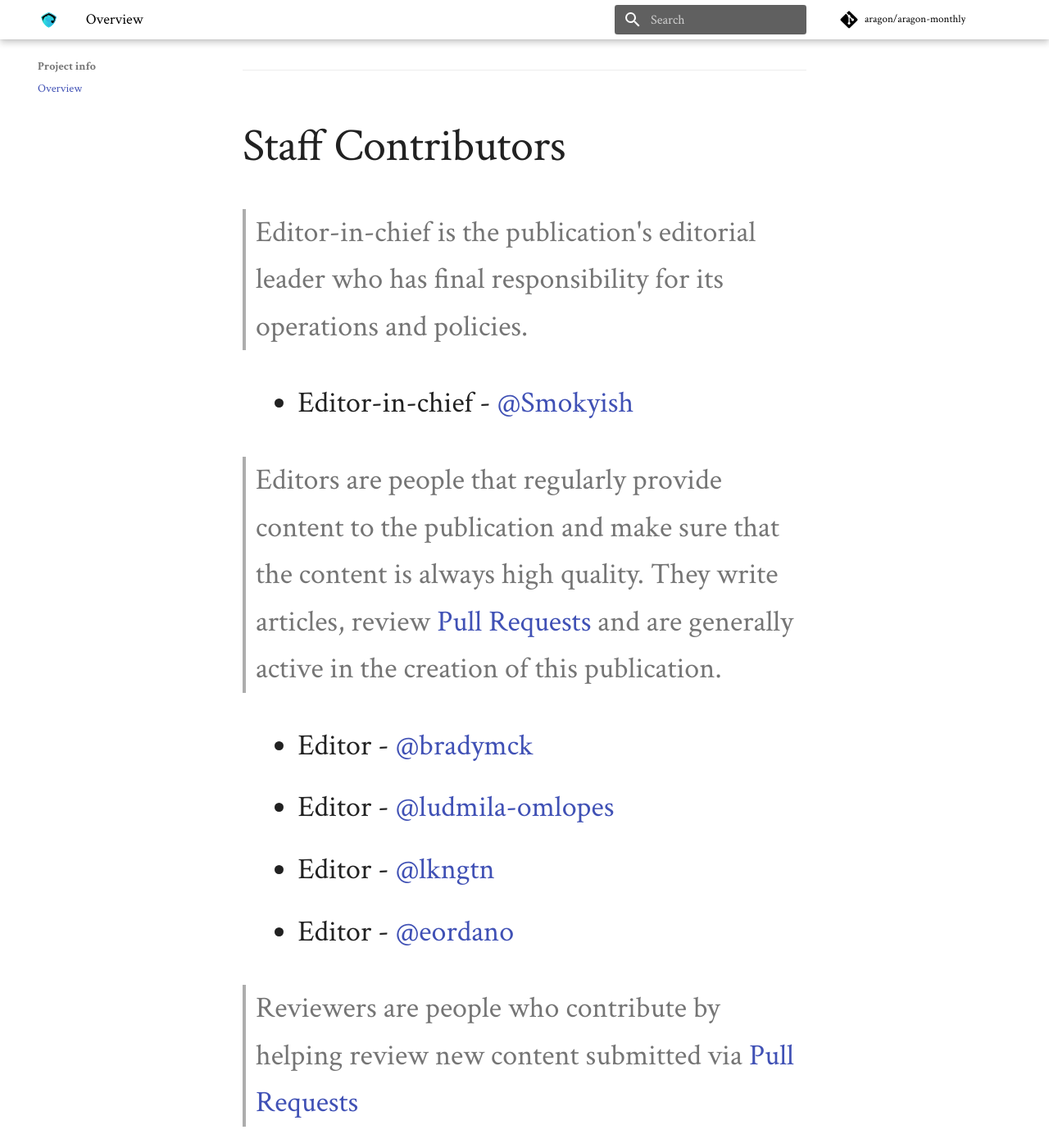
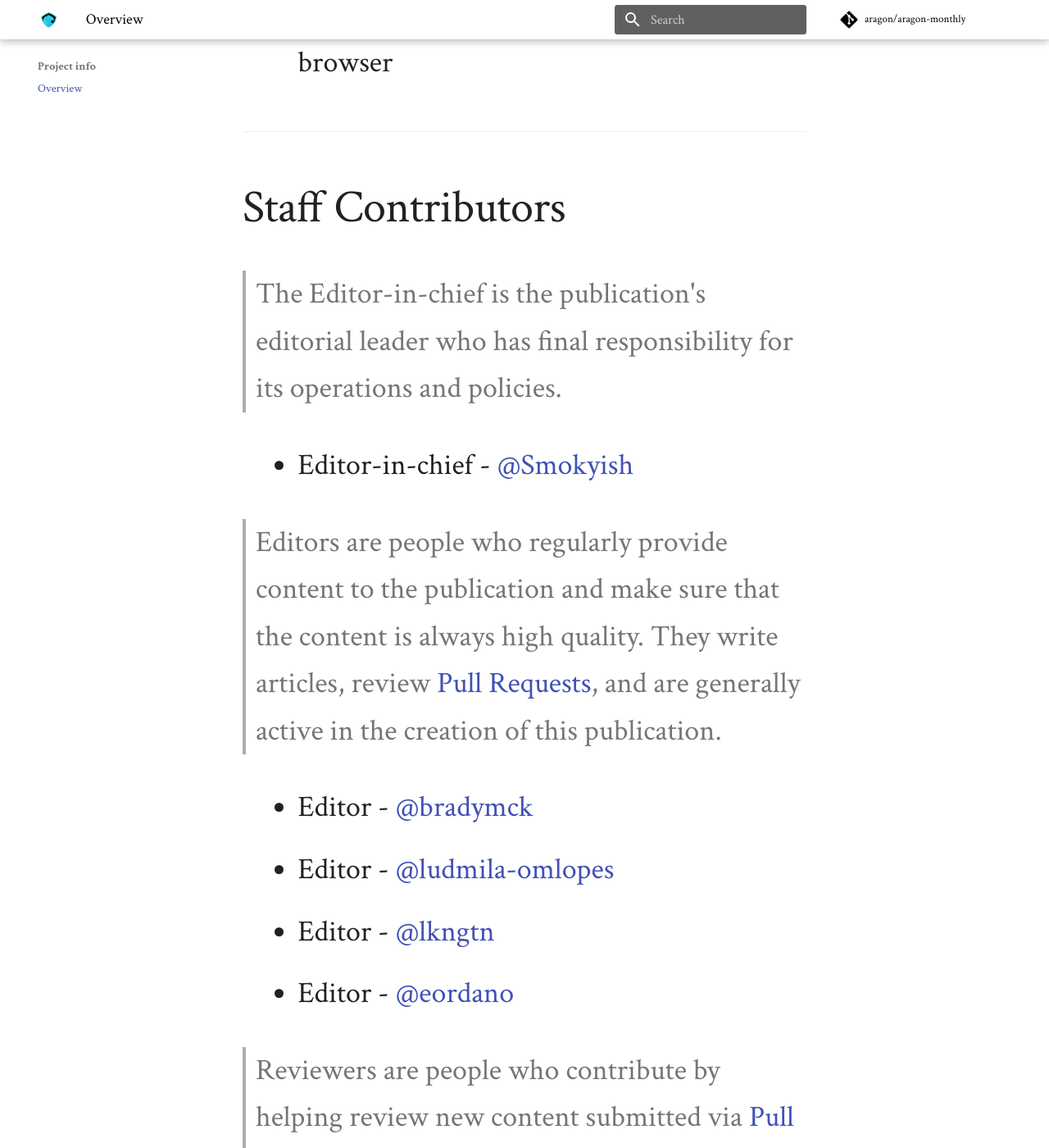
Before and after one commit to aragon/aragon-monthly, an MkDocs documentation site: the page built from docs/info/index.md, in a window 1280 px wide and 1400 px high, scrolled down 10219 px. Shown: the whole window at 82% size. Built offline with MkDocs 1.6.1 and Material for MkDocs 9.7.7, drawn with Linux system fonts in a browser that asks for light colours; comment, search, counter and statistics services are not loaded; old or Windows-style settings are respelled for this version of MkDocs; some of the changed text lies outside the part shown.

Commit message:
Fix grammar and formatting

```diff
--- a/docs/info/index.md
+++ b/docs/info/index.md
@@ -2,7 +2,7 @@
 
 # [Aragon Monthly](https://monthly.aragon.one/)
 
-### Aragon Monthly is **a community curated monthly digital newspaper about Decentralized Autonomous Organizations** and the [Aragon](https://aragon.one) ecosystem
+### Aragon Monthly is **a community-curated monthly digital newspaper** about Decentralized Autonomous Organizations and the [Aragon](https://aragon.one) ecosystem
 
 > **Content curation is the process of gathering information relevant to a particular topic or area of interest.**
 
@@ -38,7 +38,7 @@ There's a few different ways to contribute new content:
 
 There's news happening all the time and we're looking to have all the interesting content presented in the newspaper!
 
-- [Submit a Pull Request](https://github.com/aragon/aragon-monthly/pulls) with the News content and wait for it to be reviewed and merged!
+- [Submit a Pull Request](https://github.com/aragon/aragon-monthly/pulls) with the News content and wait for it to be reviewed and merged
     - Make sure your [Pull Request](https://github.com/aragon/aragon-monthly/pulls) follows
         - [Guide for submitting a new Pull Request](../guides/guide_for_submitting_a_new_pull_request.md)
         - [Guide for submitting News](../guides/guide_for_submitting_news.md)
@@ -51,8 +51,8 @@ There's news happening all the time and we're looking to have all the interestin
     - [Submit a Pull Request](https://github.com/aragon/aragon-monthly/pulls) to close the Issue and wait for it to be reviewed and merged!
         - Make sure your [Pull Request](https://github.com/aragon/aragon-monthly/pulls)
             - Fills the requested [Issue](https://github.com/aragon/aragon-monthly/issues) and follows
-            - [Guide for submitting a new Pull Request](../guides/guide_for_submitting_a_new_pull_request.md)
-            - [Guide for submitting Articles](../guides/guide_for_submitting_articles.md)
+                - [Guide for submitting a new Pull Request](../guides/guide_for_submitting_a_new_pull_request.md)
+                - [Guide for submitting Articles](../guides/guide_for_submitting_articles.md)
 ___
 - If you want to contribute **fresh, original, new content for the newspaper**
     - Open a [new Issue](https://github.com/aragon/aragon-monthly/issues/new) describing the kind of content you wish to contribute
@@ -75,23 +75,23 @@ ___
 - Open [http://localhost:8000/](http://localhost:8000/) in your browser
 ___
 ## Staff Contributors
-> Editor-in-chief is the publication's editorial leader who has final responsibility for its operations and policies.
+> The Editor-in-chief is the publication's editorial leader who has final responsibility for its operations and policies.
 
 - Editor-in-chief - [@Smokyish](https://github.com/Smokyish)
 
-> Editors are people that regularly provide content to the publication and make sure that the content is always high quality. They write articles, review [Pull Requests](https://github.com/aragon/aragon-monthly/pulls) and are generally active in the creation of this publication.
+> Editors are people who regularly provide content to the publication and make sure that the content is always high quality. They write articles, review [Pull Requests](https://github.com/aragon/aragon-monthly/pulls), and are generally active in the creation of this publication.
 
 - Editor - [@bradymck](https://github.com/bradymck)
 - Editor - [@ludmila-omlopes](https://github.com/ludmila-omlopes)
 - Editor - [@lkngtn](https://github.com/lkngtn)
 - Editor - [@eordano](https://github.com/eordano)
 
-> Reviewers are people who contribute by helping review new content submitted via [Pull Requests](https://github.com/aragon/aragon-monthly/pulls)
+> Reviewers are people who contribute by helping review new content submitted via [Pull Requests](https://github.com/aragon/aragon-monthly/pulls).
 
 - Reviewer: [@john-light](https://github.com/john-light)
 - Reviewer: [@izqui](https://github.com/izqui)
 
-> Columnists are people dedicated to contribute quality content for an extended time, usually on the same subject area or theme each time – that typically contains the author's opinion or point of view.
+> Columnists are people dedicated to contributing quality content for an extended period of time - usually on the same subject area or theme each time - that typically contains the author's opinion or point of view.
 
 - Editor/Reviewer/Columnist - _Get your name here by contributing!_
 ___
```
Also changed, not shown: other parts of docs/info/index.md (+2 -2 lines).
